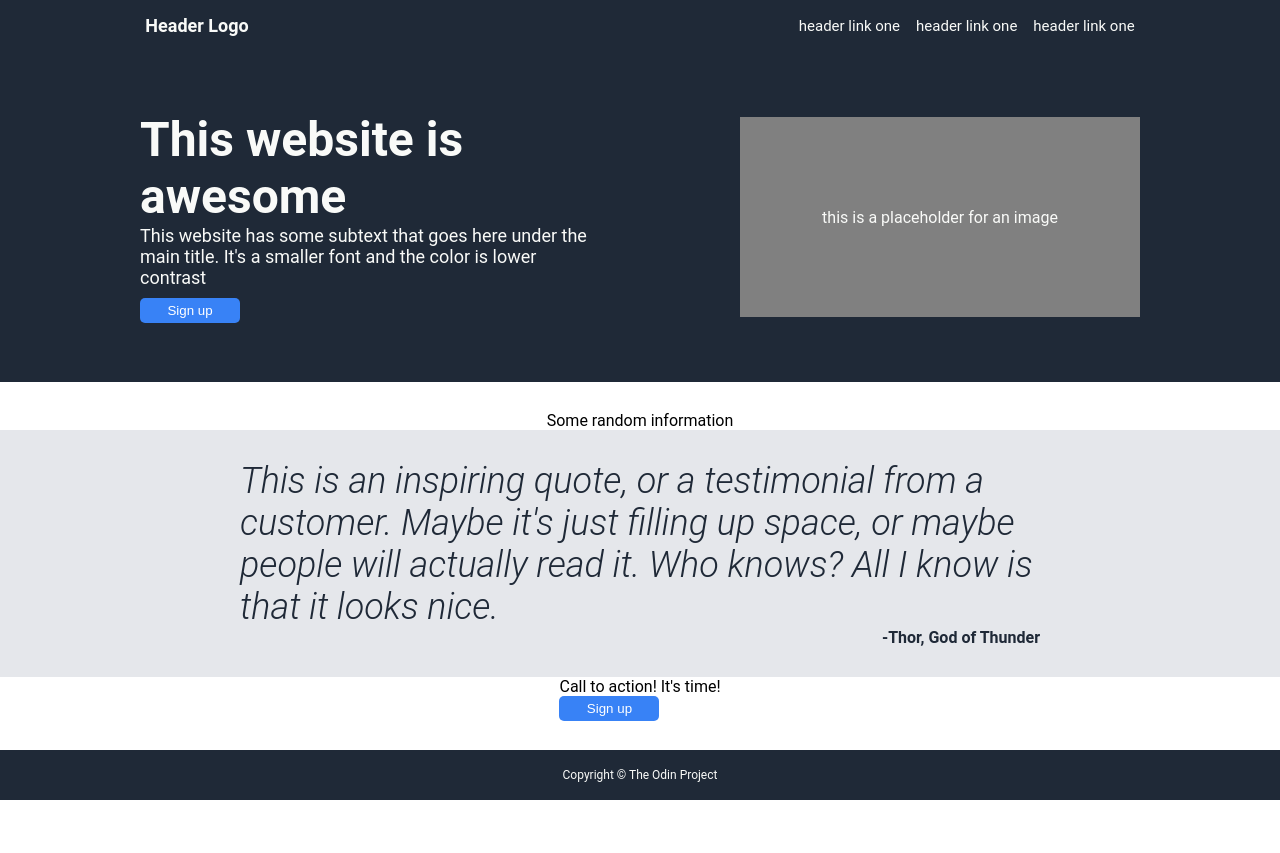
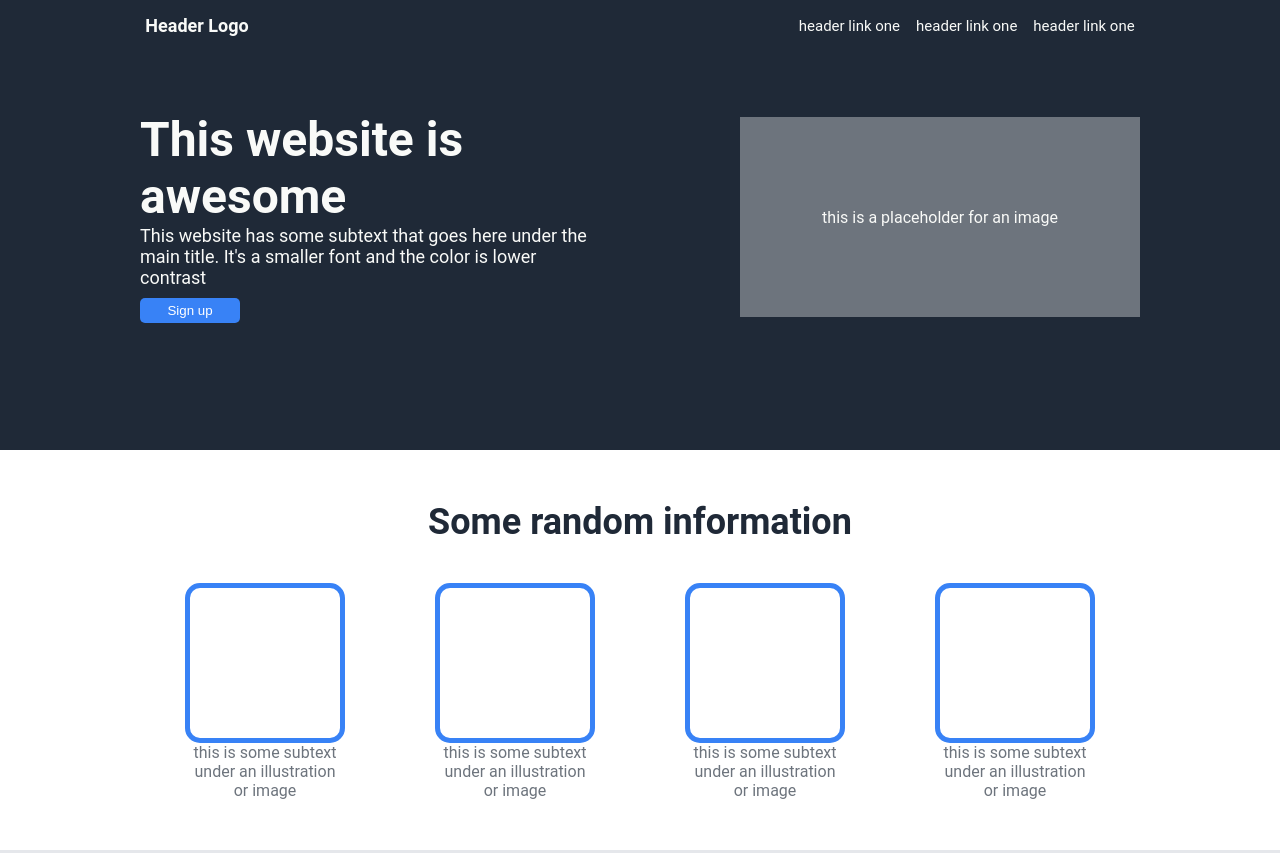
Before and after one commit to anxqvi/landing-page, a plain HTML site: page index.html in a window 1280 px wide. Shown: the top 853 px of the page. Before the commit the page ends 800 px from the top, so only its background shows below. Drawn offline with Linux system fonts and the light colour scheme.

Commit message:
Completed the information section with placeholder card text and image boxes

```diff
--- a/css/styles.css
+++ b/css/styles.css
@@ -1,6 +1,7 @@
 body {
     display: flex;
     flex-direction: column;
+    justify-content: space-between;
     min-height: 100vh;
     margin: 0;
     font-family: Roboto, 'Segoe UI', Oxygen, Ubuntu, Cantarell, 'Open Sans', 'Helvetica Neue', sans-serif;
@@ -11,11 +12,12 @@ body {
 }
 
 .header {
-    flex: 1;
+    flex: auto;
     flex-direction: column;
     gap: 60px;
     color: #F9FAF8;
     background-color: #1F2937;
+    height: 450px;
 }
 
 .nav-bar {
@@ -69,7 +71,7 @@ body {
 .header-content-image {
     width: 400px;
     height: 200px;
-    background-color: gray;
+    background-color: #6d747d;
     display: flex;
     justify-content: center;
     align-items: center;
@@ -80,6 +82,47 @@ body {
     flex-direction: column;
     justify-content: center;
     align-items: center;
+}
+
+.cards-container {
+    display: flex;
+    flex-direction: column;
+    justify-content: center;
+    align-items: center;
+    height: 400px;
+    gap: 40px;
+}
+
+.cards-title {
+    font-size: 36px;
+    font-weight: 700;
+    color:#1F2937;
+}
+
+.cards {
+    display: flex;
+    flex-direction: row;
+    gap: 100px;
+}
+
+.card {
+    display: flex;
+    flex-direction: column;
+    align-items: center;
+    max-width: 150px;
+    text-align: center;
+}
+
+.card-image {
+    border: 5px solid #3882F6;
+    border-radius: 15px;
+    height: 150px;
+    width: 150px;
+
+}
+
+.card-text {
+    color: #6d747d;
 }
 
 .quote-container {
@@ -112,6 +155,10 @@ body {
     margin-left: auto;
 }
 
+.action-container {
+    height: 200px;
+}
+
 .footer {
     justify-content: center;
     align-items: center;
--- a/index.html
+++ b/index.html
@@ -3,7 +3,7 @@
 <head>
     <meta charset="UTF-8">
     <meta name="viewport" content="width=device-width, initial-scale=1.0">
-    <title>Document</title>
+    <title>Home</title>
     <link rel="stylesheet" href="./css/styles.css">
 </head>
 <body>
@@ -32,17 +32,23 @@
     <div class="body-content">
         <div class="cards-container">
             <div class="cards-title">Some random information</div>
+            <div class="cards">
                 <div class="card">
                     <div class="card-image"></div>
+                    <div class="card-text">this is some subtext under an illustration or image</div>
                 </div>
                 <div class="card">
                     <div class="card-image"></div>
+                    <div class="card-text">this is some subtext under an illustration or image</div>
                 </div>
                 <div class="card">
                     <div class="card-image"></div>
+                    <div class="card-text">this is some subtext under an illustration or image</div>
                 </div>
                 <div class="card">
                     <div class="card-image"></div>
+                    <div class="card-text">this is some subtext under an illustration or image</div>
+                </div>
             </div>
         </div>
         <div class="quote-container">
```
Lines whose indentation alone changed are shown as unchanged.
